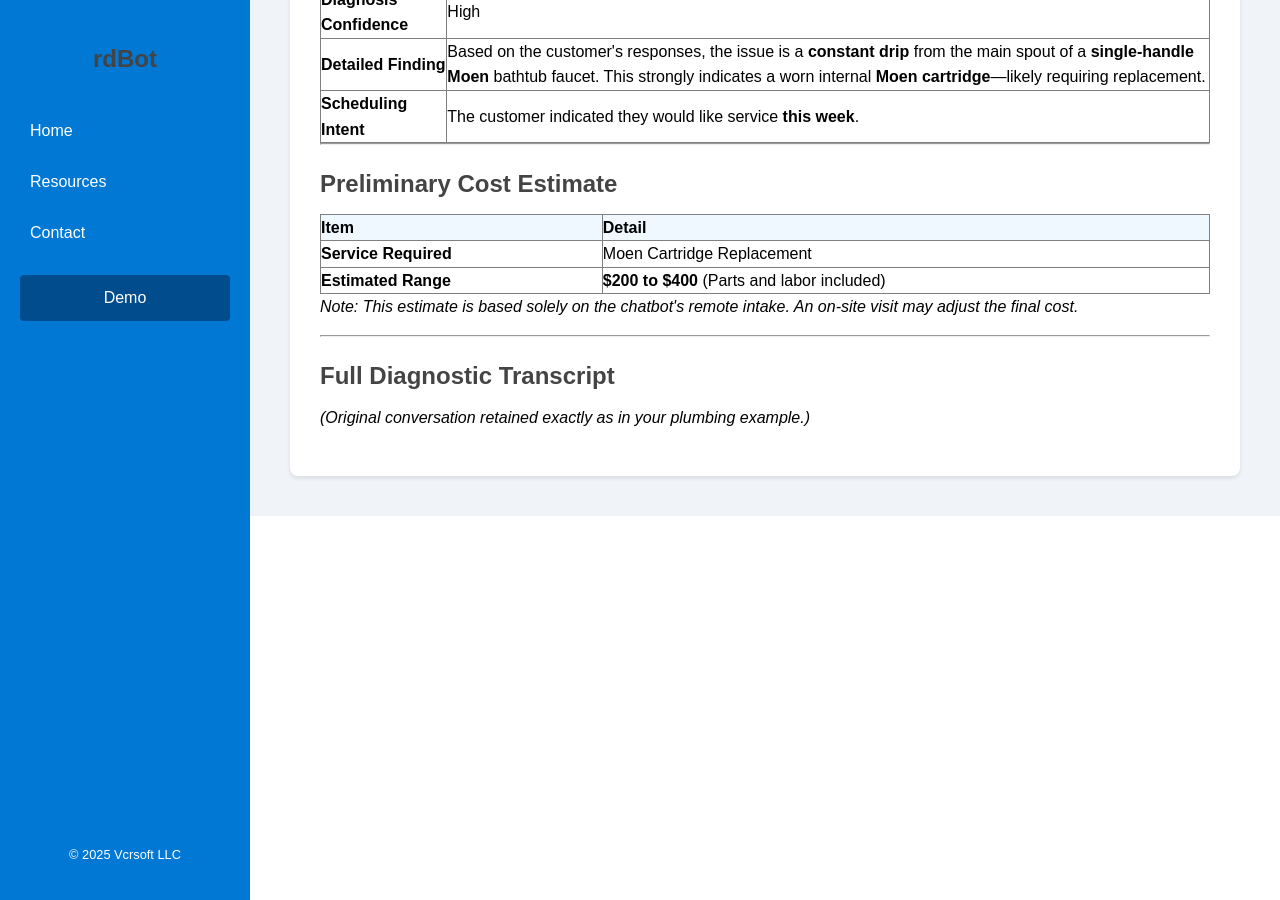
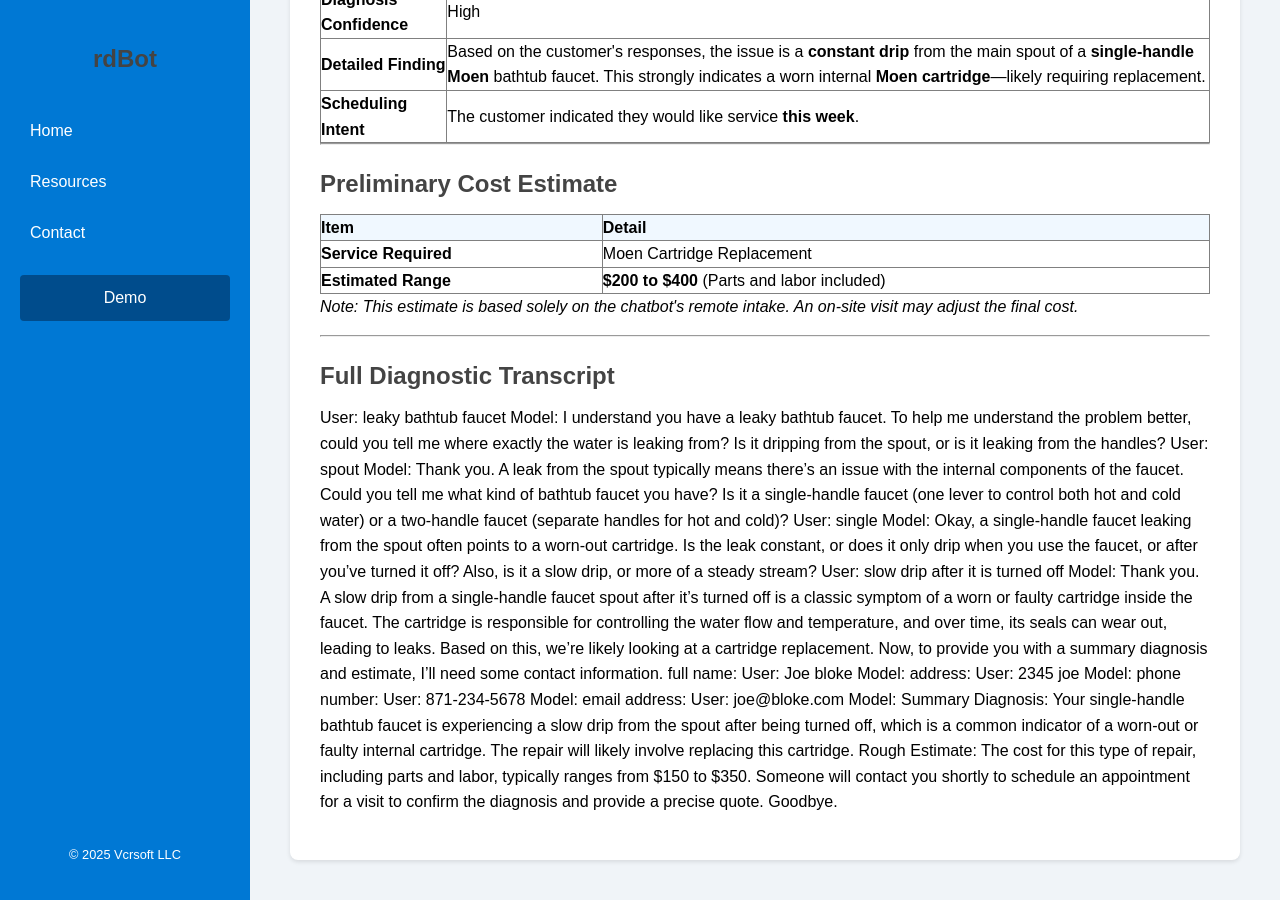
Before and after one commit to vcrsoft/vcrsoft.github.io, a Jekyll site: the page built from _resources/examples/plumbing.md, in a window 1280 px wide and 900 px high, scrolled down 751 px. Built offline with Jekyll 4.4.1, drawn with Linux system fonts in a browser that asks for light colours.

Commit message:
Update plumbing.md

```diff
--- a/_resources/examples/plumbing.md
+++ b/_resources/examples/plumbing.md
@@ -59,4 +59,13 @@ This article shows you exactly what a **Qualified Lead Email** looks like, so yo
 
 ## Full Diagnostic Transcript
 
-*(Original conversation retained exactly as in your plumbing example.)*
+User: leaky bathtub faucet
+Model: I understand you have a leaky bathtub faucet. To help me understand the problem better, could you tell me where exactly the water is leaking from? Is it dripping from the spout, or is it leaking from the handles?
+User: spout
+Model: Thank you. A leak from the spout typically means there's an issue with the internal components of the faucet. Could you tell me what kind of bathtub faucet you have? Is it a single-handle faucet (one lever to control both hot and cold water) or a two-handle faucet (separate handles for hot and cold)?
+User: single
+Model: Okay, a single-handle faucet leaking from the spout often points to a worn-out cartridge. Is the leak constant, or does it only drip when you use the faucet, or after you've turned it off? Also, is it a slow drip, or more of a steady stream?
+User: slow drip after it is turned off
+Model: Thank you. A slow drip from a single-handle faucet spout after it's turned off is a classic symptom of a worn or faulty cartridge inside the faucet. The cartridge is responsible for controlling the water flow and temperature, and over time, its seals can wear out, leading to leaks. Based on this, we're likely looking at a cartridge replacement. Now, to provide you with a summary diagnosis and estimate, I'll need some contact information. full name:
+User: Joe bloke Model: address: User: 2345 joe Model: phone number: User: 871-234-5678 Model: email address: User: joe@bloke.com
+Model: Summary Diagnosis: Your single-handle bathtub faucet is experiencing a slow drip from the spout after being turned off, which is a common indicator of a worn-out or faulty internal cartridge. The repair will likely involve replacing this cartridge. Rough Estimate: The cost for this type of repair, including parts and labor, typically ranges from $150 to $350. Someone will contact you shortly to schedule an appointment for a visit to confirm the diagnosis and provide a precise quote. Goodbye.
```
